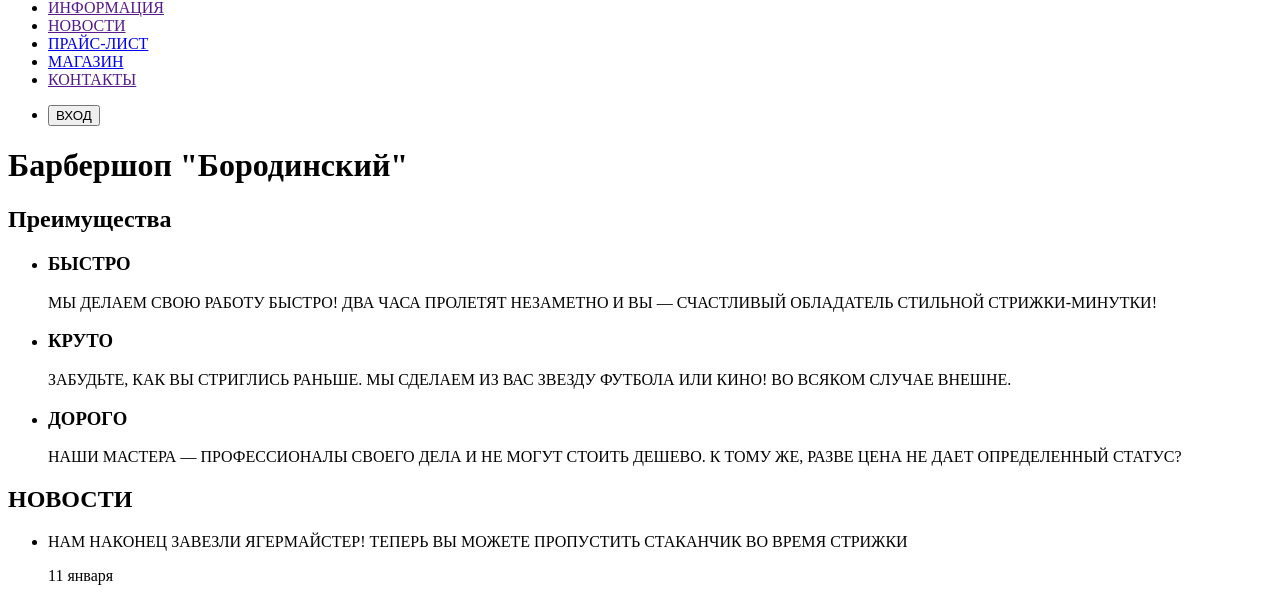
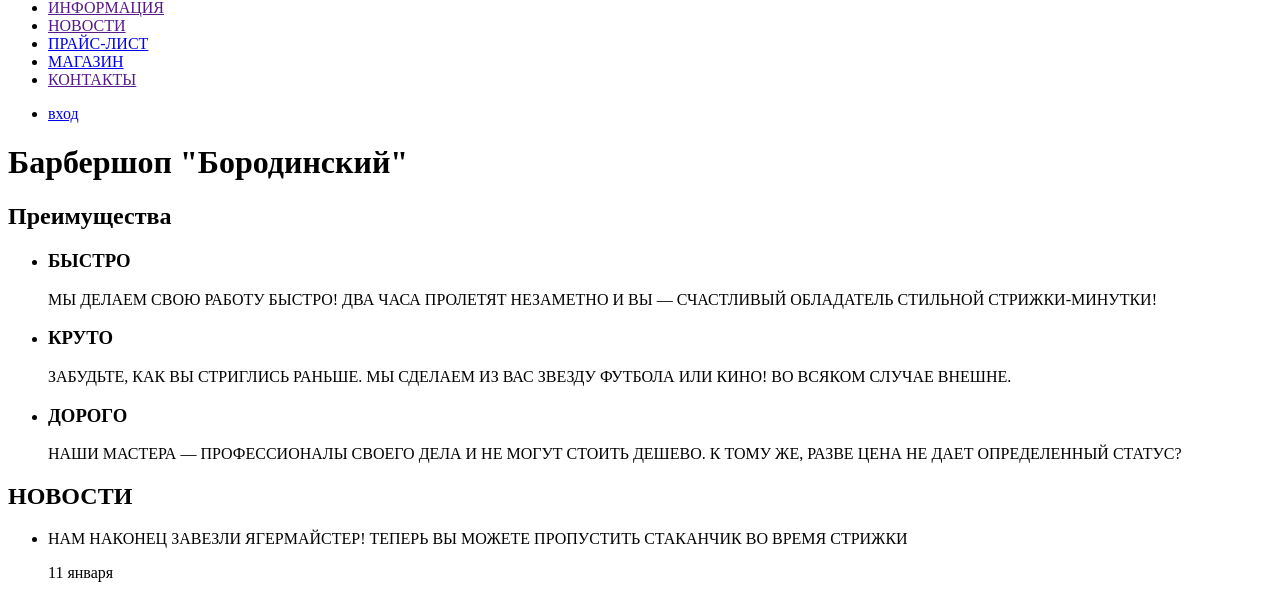
Before and after one commit to DanDev2519/1065177-barbershop-26, a plain HTML site: page index.html in a window 1280 px wide. Shown: the part 182-777 px from the top of the page. Drawn offline with Linux system fonts and the light colour scheme.

Commit message:
Update index.html

```diff
--- a/index.html
+++ b/index.html
@@ -29,7 +29,7 @@
           </li>
         </ul>
         <ul>
-          <li><button type="button">ВХОД</button></li>
+          <li><a href="login.html">вход</a></li>
         </ul>
       </nav>
     </header>
```
